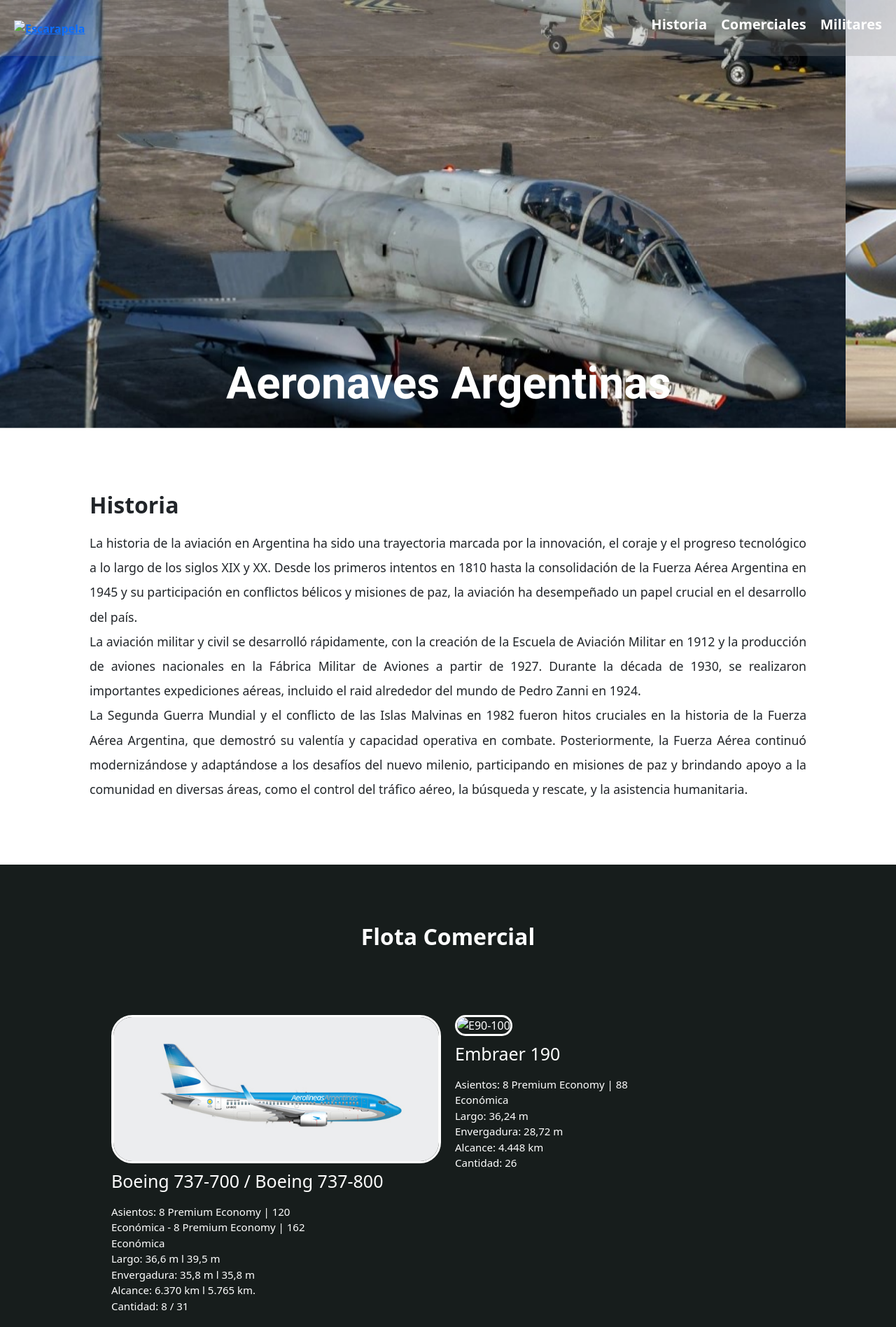
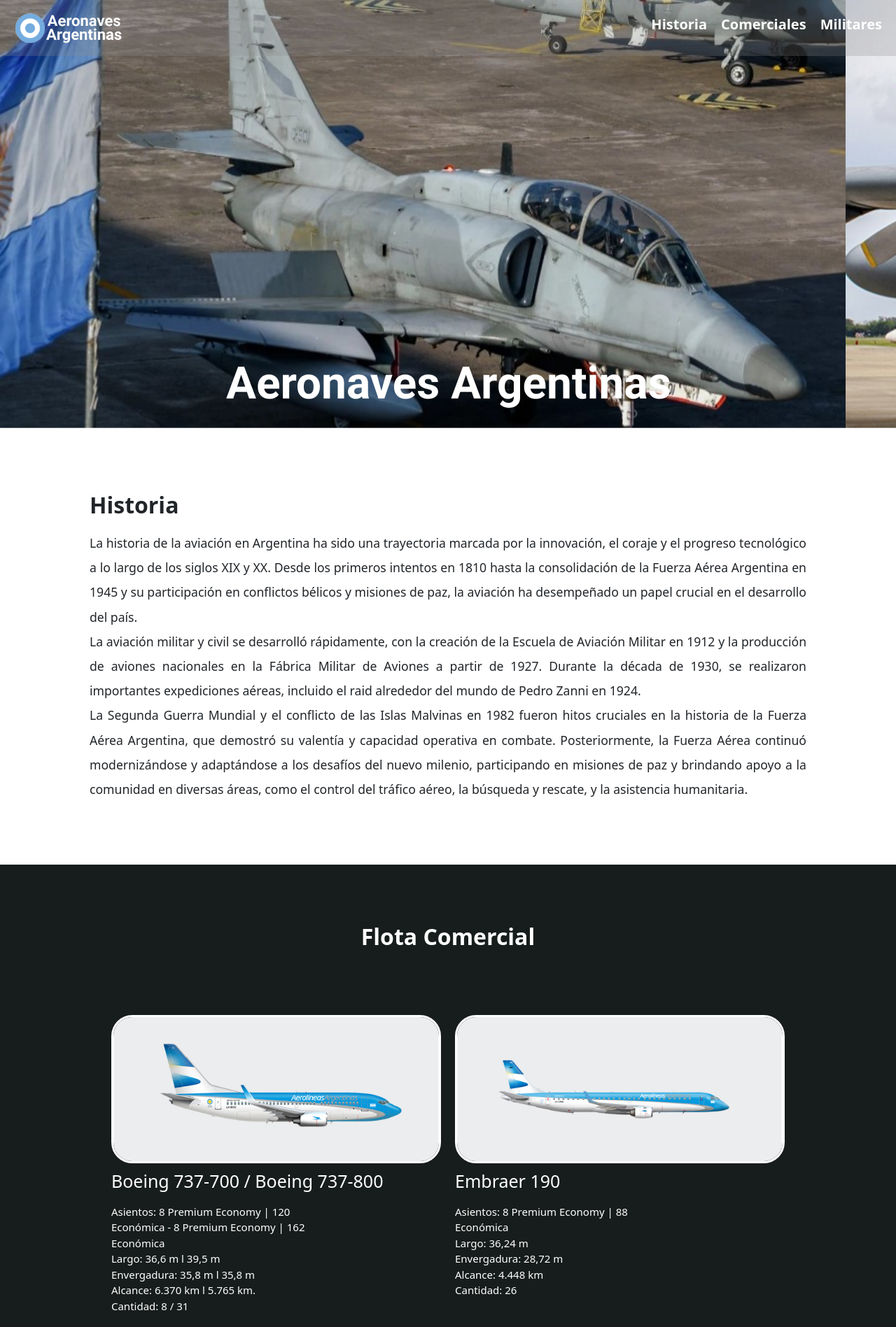
Before and after one commit to MatiasKV0/AeronavesArgentinas, a plain HTML site: page index.html in a window 1280 px wide. Shown: the top 1897 px of the page at 70% size. Drawn offline with nearby package versions, Linux system fonts and the light colour scheme.

Commit message:
Update index.html

```diff
--- a/index.html
+++ b/index.html
@@ -14,7 +14,7 @@
   </head>
   <body id="inicio">
     <header>
-      <span id="titulo"><a href="#inicio"><img src="Imagenes/logo.png" alt="Escarapela" height="55px"/></a></span>
+      <span id="titulo"><a href="#inicio"><img src="logo.png" alt="Escarapela" height="55px"/></a></span>
       <nav>
         <ul>
           <li><a href="#historia">Historia</a></li>
@@ -80,7 +80,7 @@
                         </ul></div>
                 </div>
                 <div>
-                    <img src="Imagenes/E90-100.jpg" alt="E90-100" width="100%"></img>
+                    <img src="E90-100.jpg" alt="E90-100" width="100%"></img>
                         <h3 class="nombres">Embraer 190</h3>
                         <div class="lista"><ul>
                             <li>Asientos: 8 Premium Economy | 88 Económica</li>
```
